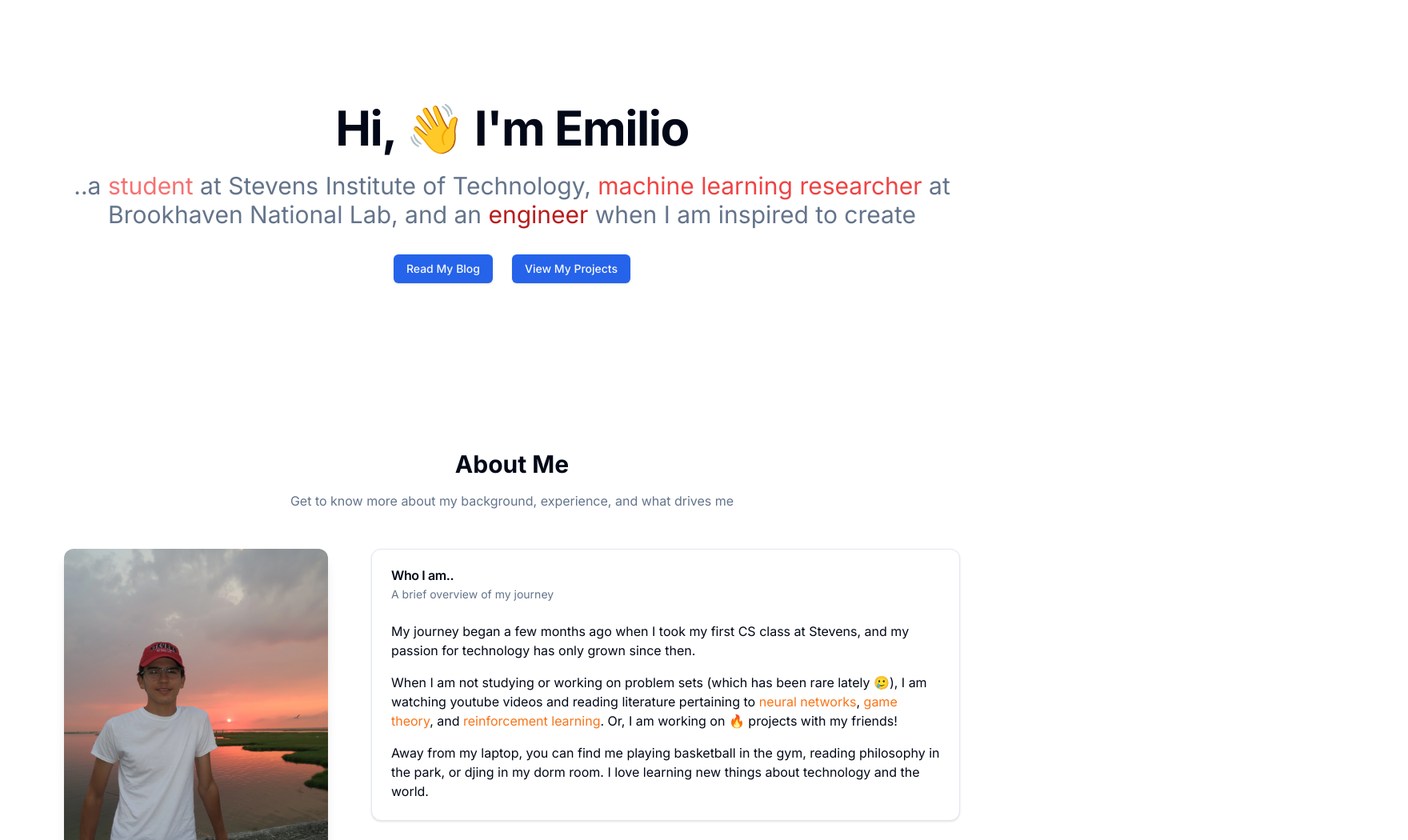
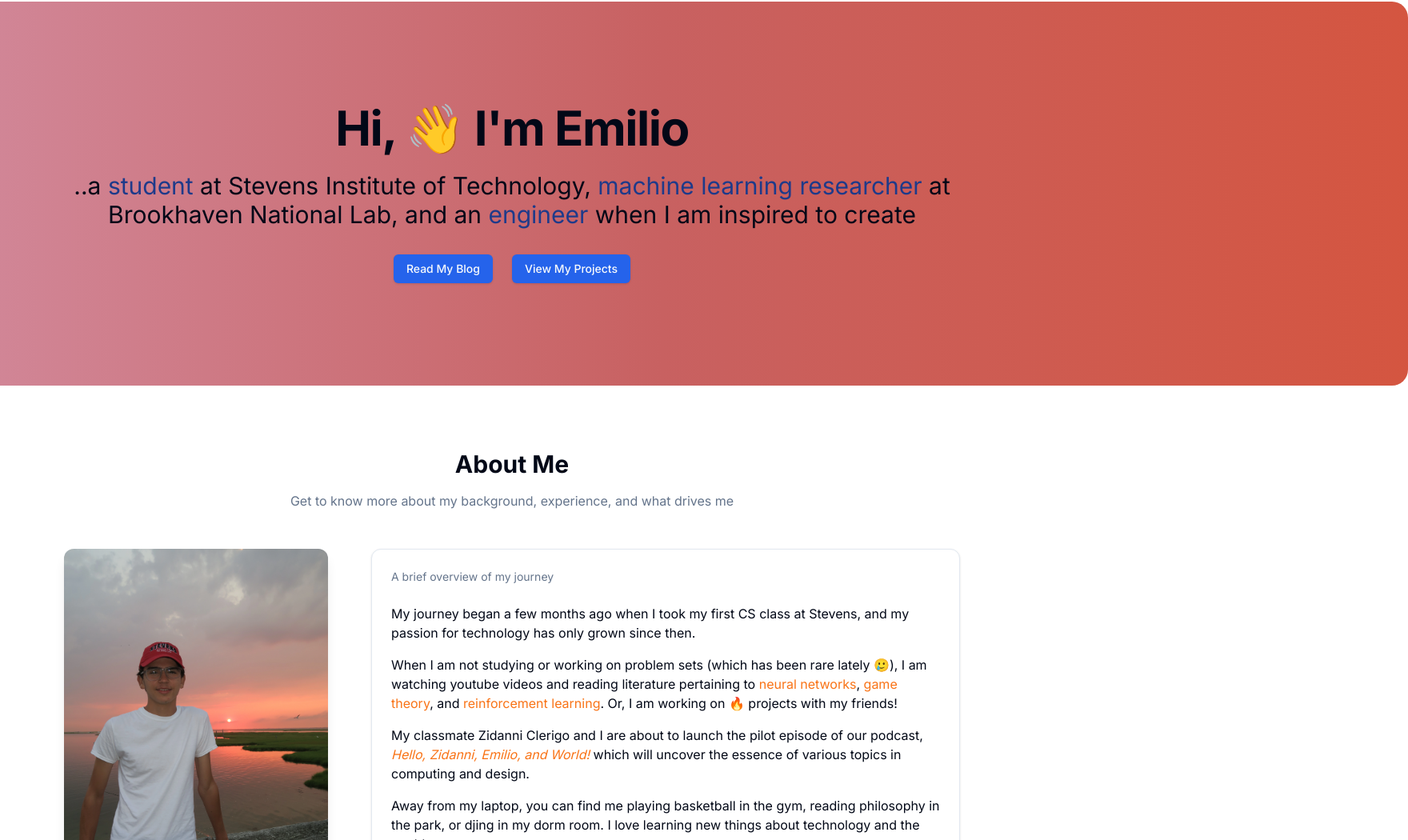
Before and after one commit to emicscs/portfolio, a Next.js app: page / in a window 1280 px wide. Shown: the part 95-1145 px from the top of the page at 80% size, 1760 px wide, since content can reach past the window. Built offline with nearby package versions, Linux system fonts and the light colour scheme.

Commit message:
MAJOR: added gradient banner, changed some text

```diff
--- a/components/about-section.tsx
+++ b/components/about-section.tsx
@@ -115,7 +115,6 @@ export function AboutSection() {
           >
             <Card>
               <CardHeader>
-                <CardTitle>Who I am..</CardTitle>
                 <CardDescription>A brief overview of my journey</CardDescription>
               </CardHeader>
               <CardContent className="space-y-4">
@@ -124,6 +123,9 @@ export function AboutSection() {
                 </p>
                 <p>
                   When I am not studying or working on problem sets (which has been rare lately 🥲), I am watching youtube videos and reading literature pertaining to <span className="text-orange-500">neural networks</span>, <span className="text-orange-500">game theory</span>, and <span className="text-orange-500">reinforcement learning</span>. Or, I am working on 🔥 projects with my friends!
+                </p>
+                <p>
+                  My classmate Zidanni Clerigo and I are about to launch the pilot episode of our podcast, <a href="#" className="text-orange-500 italic">Hello, Zidanni, Emilio, and World!</a> which will uncover the essence of various topics in computing and design.
                 </p>
                 <p>
                   Away from my laptop, you can find me playing basketball in the gym, reading philosophy in the park, or djing in my dorm room. I love learning new things about technology and the world.
--- a/components/contact-section.tsx
+++ b/components/contact-section.tsx
@@ -2,7 +2,7 @@
 
 import type React from "react"
 import { motion } from "framer-motion"
-import { Mail, MapPin, Linkedin, Github } from "lucide-react"
+import { Mail, MapPin, Linkedin, Github, Youtube } from "lucide-react"
 
 import { Card, CardContent, CardDescription, CardHeader, CardTitle } from "@/components/ui/card"
 
@@ -61,6 +61,15 @@ export function ContactSection() {
                     >
                       Emilio Cardillo-Schrader
                     </a>
+                    <br />
+                    <a
+                      href="https://www.linkedin.com/in/another-link/"
+                      target="_blank"
+                      rel="noopener noreferrer"
+                      className="text-sm text-muted-foreground hover:text-primary transition-colors"
+                    >
+                      Hello, Zidanni, Emilio, and World
+                    </a>
                   </div>
                 </div>
 
@@ -75,6 +84,21 @@ export function ContactSection() {
                       className="text-sm text-muted-foreground hover:text-primary transition-colors"
                     >
                       emicscs
+                    </a>
+                  </div>
+                </div>
+
+                <div className="flex items-start gap-3">
+                  <Youtube className="h-5 w-5 text-primary mt-0.5" />
+                  <div>
+                    <h4 className="font-medium">YouTube</h4>
+                    <a
+                      href="https://www.youtube.com/channel/your-channel-id"
+                      target="_blank"
+                      rel="noopener noreferrer"
+                      className="text-sm text-muted-foreground hover:text-primary transition-colors"
+                    >
+                      Hello Zidanni, Emilio, and World
                     </a>
                   </div>
                 </div>
--- a/components/gallery-section.tsx
+++ b/components/gallery-section.tsx
@@ -20,9 +20,9 @@ const images = [
     description: "our team Hack@Brown 2025 team table",
   },
   {
-    src: "/djmon.jpg",
+    src: "/nycsunset.webp",
     alt: "Description of image 1",
-    description: "dj set in a backyard",
+    description: "photo of WTC from Stevens Institute of Technology",
   },
   {
     src: "/crafting.webp",
--- /dev/null
+++ b/components/hero-section.module.css
@@ -0,0 +1,25 @@
+.backgroundAnimation {
+  position: absolute;
+  top: 0;
+  left: 50%;
+  width: 200%;
+  height: 100%;
+  background: linear-gradient(270deg, #dd4d29, #c86161, #d9a7c7, #f4f4f4, #e0cee0, #c496bc, #b0719d, #cb5d66);
+  background-size: 500% 500%;
+  animation: gradientAnimation 20s ease infinite;
+  z-index: 1;
+  border-radius: 20px; /* Add this line to round the corners */
+  transform: translateX(-50%);
+}
+
+@keyframes gradientAnimation {
+  0% {
+    background-position: 0% 50%;
+  }
+  50% {
+    background-position: 100% 50%;
+  }
+  100% {
+    background-position: 0% 50%;
+  }
+}
--- a/components/hero-section.tsx
+++ b/components/hero-section.tsx
@@ -2,6 +2,7 @@
 
 import { motion } from "framer-motion"
 import { Button } from "@/components/ui/button"
+import styles from './hero-section.module.css'; // Import the CSS module
 
 const scrollToBlog = () => {
   const element = document.getElementById("blog");
@@ -15,8 +16,9 @@ const scrollToProjects = () => {
 
 export function HeroSection() {
   return (
-    <section id="home" className="py-20 md:py-32">
-      <div className="container">
+    <section id="home" className="relative py-20 md:py-32">
+      <div className={styles.backgroundAnimation}></div> {/* Background animation */}
+      <div className="container relative z-10">
         <motion.div
           initial={{ opacity: 0, y: 20 }}
           whileInView={{ opacity: 1, y: 0 }}
@@ -24,13 +26,13 @@ export function HeroSection() {
           transition={{ duration: 0.5 }}
           className="text-center"
         >
-          <h1 className="text-4xl font-bold tracking-tight sm:text-6xl">
+          <h1 className="text-4xl font-bold tracking-tight sm:text-6xl relative z-20">
             Hi, 👋 I&apos;m Emilio
           </h1>
-          <p className="mt-6 text-3xl text-muted-foreground">
-            ..a <span className="text-red-400">student</span> at Stevens Institute of Technology, <span className="text-red-500">machine learning researcher</span> at Brookhaven National Lab, and an <span className="text-red-700">engineer</span> when I am inspired to create
+          <p className="mt-6 text-3xl relative z-20">
+            ..a <span className="text-blue-900">student</span> at Stevens Institute of Technology, <span className="text-blue-900">machine learning researcher</span> at Brookhaven National Lab, and an <span className="text-blue-900">engineer</span> when I am inspired to create
           </p>
-          <div className="mt-8 flex flex-wrap justify-center gap-6">
+          <div className="mt-8 flex flex-wrap justify-center gap-6 relative z-20">
             <Button onClick={scrollToBlog}>Read My Blog</Button>
             <Button onClick={scrollToProjects}>View My Projects</Button>
           </div>
--- a/components/news-section.tsx
+++ b/components/news-section.tsx
@@ -5,6 +5,10 @@ import SectionHeading from "@/components/section-heading";
 import { useSectionInView } from "@/lib/hooks";
 
 const newsItems = [
+  {
+    date: "March 4, 2025",
+    content: <>Launched a podcast<a href="#about" className="italic text-orange-600 hover:text-orange-300 transition-colors"> Hello, Zidanni, Emilio, and World </a> with classmate Zidanni Clerigo.</>,
+  },
   {
     date: "Feb 20, 2025",
     content: <>I accepted a position at <a href="https://www.bnl.gov/world/" className="text-orange-600 hover:text-orange-300 transition-colors">Brookhaven National Laboratory</a> as a Machine Learning Researcher.</>,
```
Also changed, not shown: public/djmon.JPG (deleted), public/djmon.webp (added).
